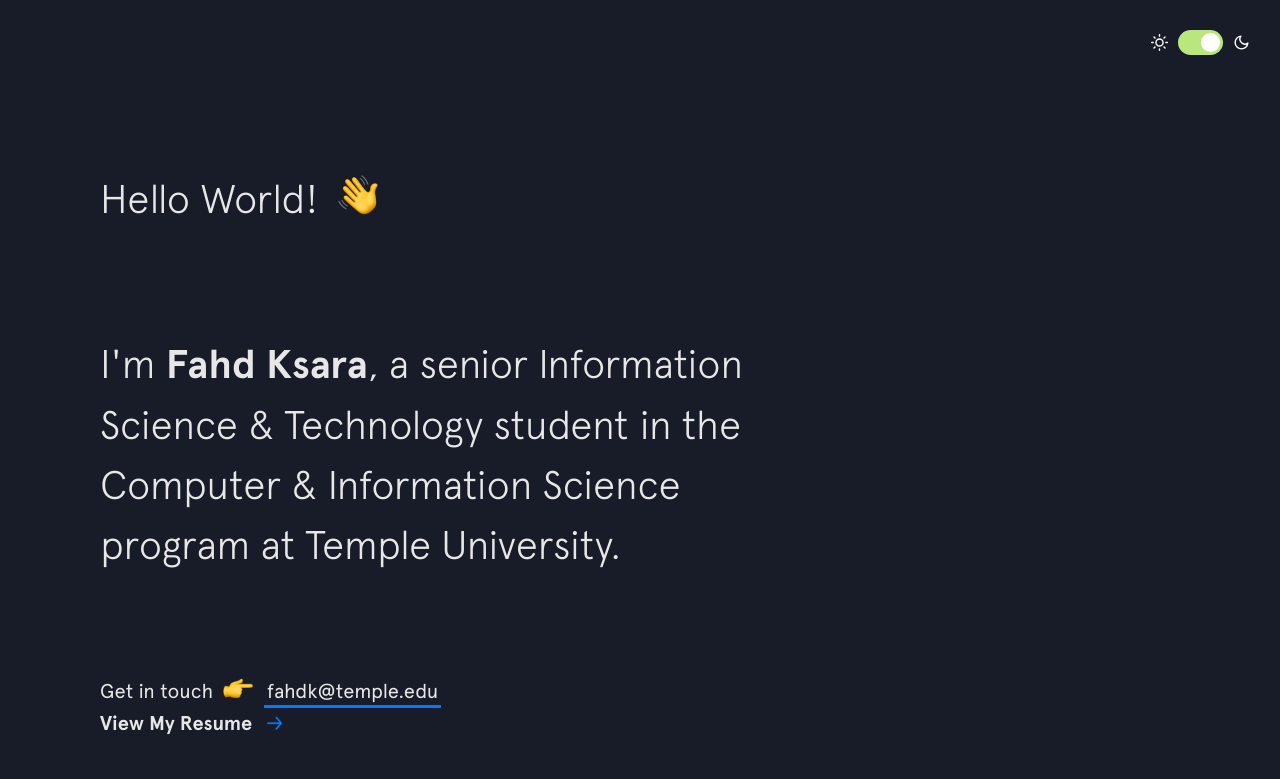
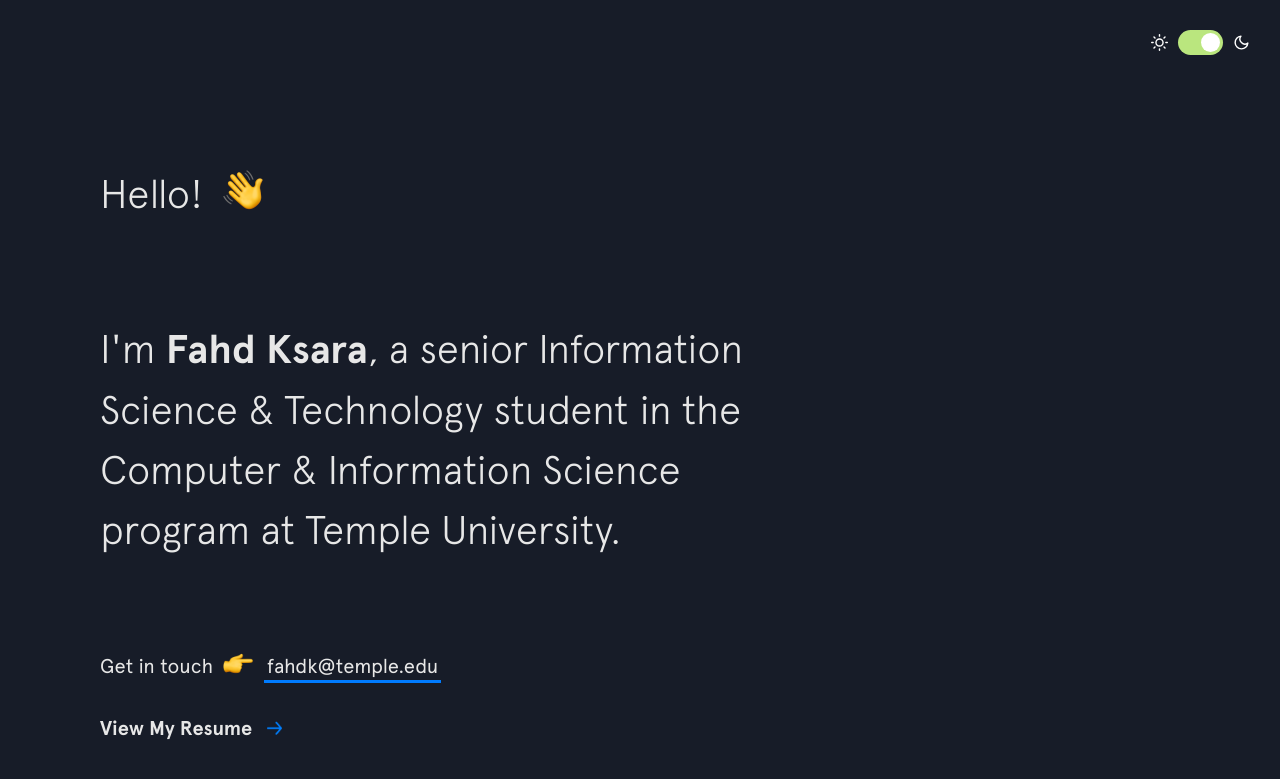
Before and after one commit to Faskyy/FahdK, a Jekyll site: the page built from index.html, in a window 1280 px wide and 900 px high. Shown: the top 779 px of the window. Built offline with Jekyll 4.4.1, drawn with Linux system fonts in a browser that asks for light colours; nearby versions of some CDN libraries.

Commit message:
Update intro.html

```diff
--- a/_includes/intro.html
+++ b/_includes/intro.html
@@ -1,5 +1,5 @@
 <header class="intro">
-  <h1 class="intro__hello">Hello World!
+  <h1 class="intro__hello">Hello!
     <span class="emoji wave-hand animated"></span>
   </h1>
 
@@ -13,7 +13,7 @@
     <span>Get in touch </span>
     <span class="emoji pointer"></span>
     <span>
-      <a href="mailto:fahdk@temple.edu" target="_blank" class="highlight-link">fahdk@temple.edu</a><br>
+      <a href="mailto:fahdk@temple.edu" target="_blank" class="highlight-link">fahdk@temple.edu</a><br><br>
       <a href="{{site.resume}}" target="_blank" class="arrow-link">View My Resume</a>
 
 
```
